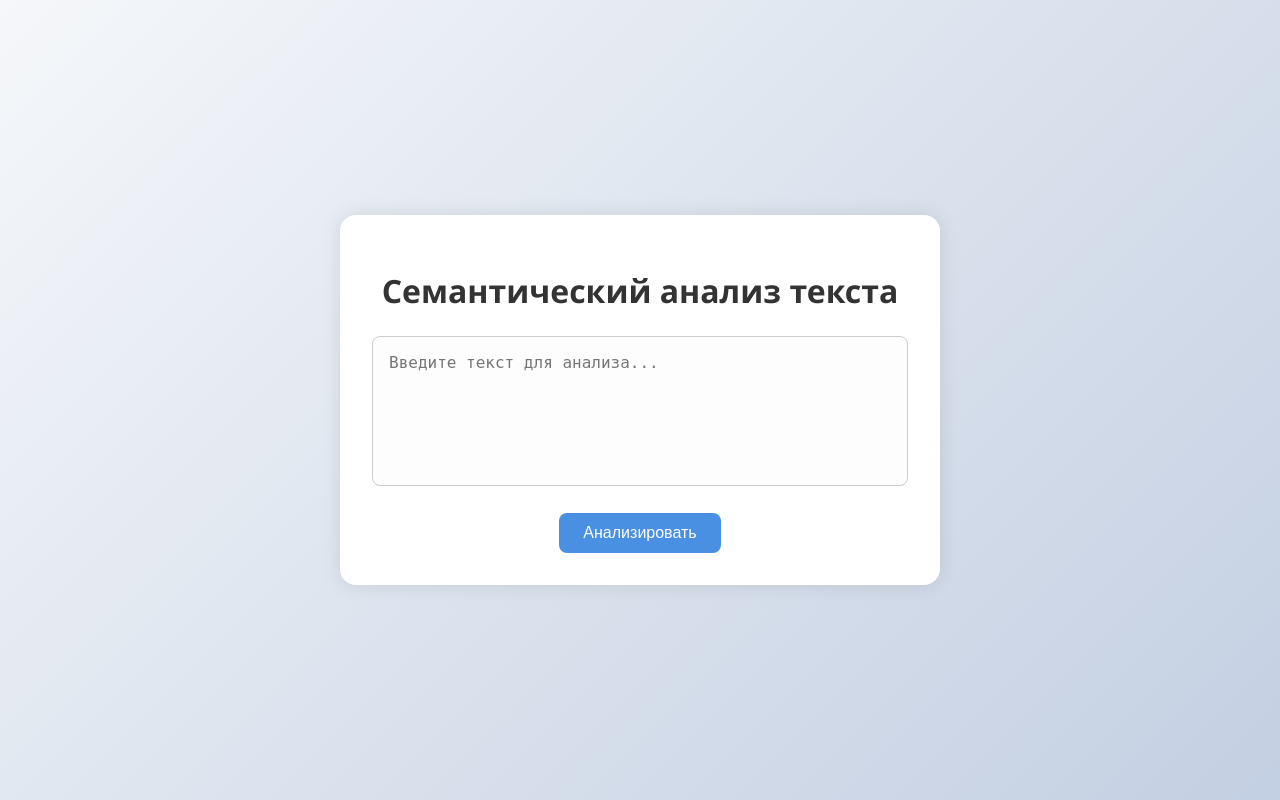
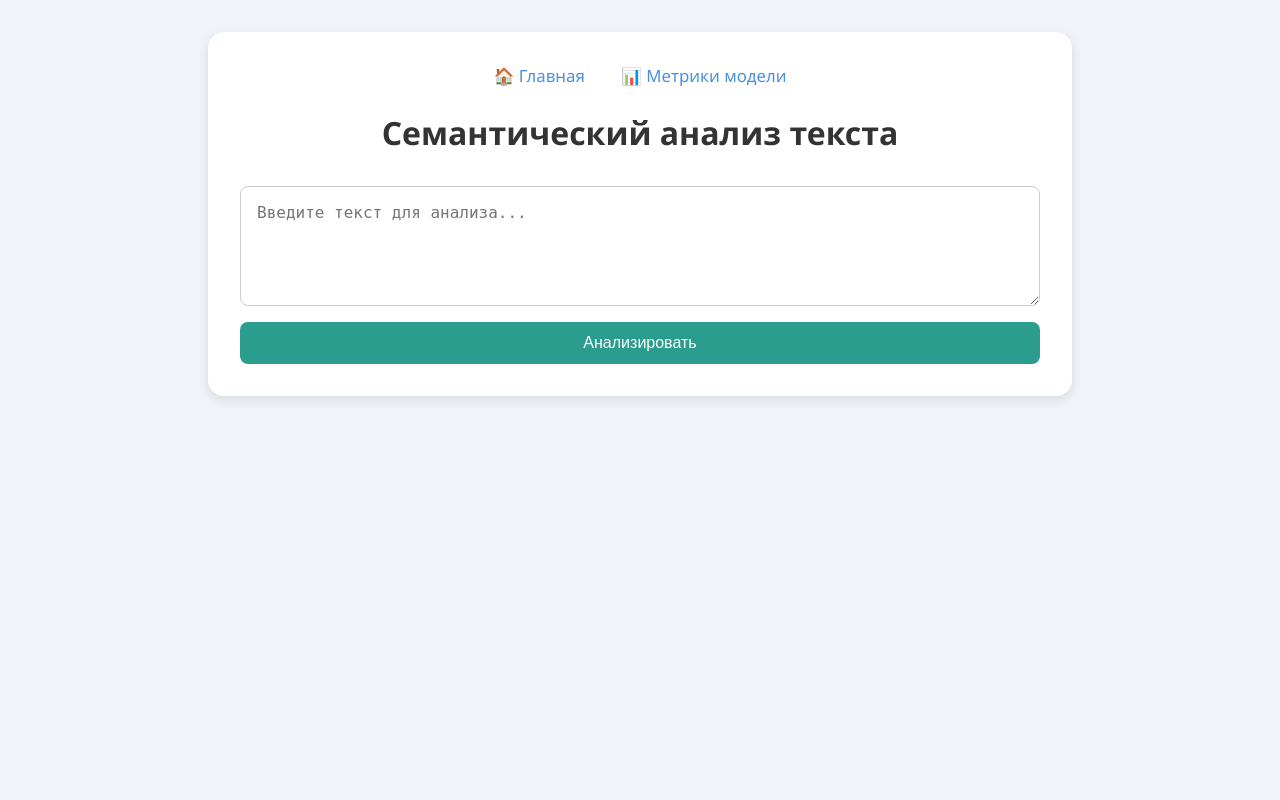
Before and after one commit to JarikDev/code_n_conquer, a Flask app: page / in a window 1280 px wide. Run offline with Flask 3, Linux system fonts and the light colour scheme; parts of the project's set-up code (start-up, migrations or seed data) failed here and were passed over.

Commit message:
improved front

```diff
--- a/src/cmd/app.py
+++ b/src/cmd/app.py
@@ -21,6 +21,7 @@ def predict():
 
     X = vectorizer.transform([text])
     prediction = model.predict(X)[0]
+    print(f'Prediction: {prediction}')
     return render_template("index.html", result=f"Предсказание: {prediction}")
 
 @app.route("/metrics", methods=["GET"])
--- a/src/cmd/templates/index.html
+++ b/src/cmd/templates/index.html
@@ -4,85 +4,110 @@
     <meta charset="UTF-8">
     <title>Семантический анализ текста</title>
     <style>
-        * {
-            box-sizing: border-box;
-        }
-
         body {
-            font-family: 'Segoe UI', Tahoma, Geneva, Verdana, sans-serif;
-            background: linear-gradient(135deg, #f5f7fa, #c3cfe2);
+            font-family: 'Segoe UI', sans-serif;
+            background: #f0f4f8;
+            padding: 2rem;
             margin: 0;
-            padding: 0;
-            display: flex;
-            align-items: center;
-            justify-content: center;
-            height: 100vh;
         }
 
         .container {
-            background-color: #ffffff;
+            max-width: 800px;
+            margin: auto;
+            background: white;
             padding: 2rem;
             border-radius: 1rem;
-            box-shadow: 0 0 20px rgba(0, 0, 0, 0.1);
-            width: 90%;
-            max-width: 600px;
+            box-shadow: 0 4px 12px rgba(0,0,0,0.1);
+        }
+
+        .nav {
             text-align: center;
+            margin-bottom: 1.5rem;
+        }
+
+        .nav a {
+            text-decoration: none;
+            color: #4a90e2;
+            font-weight: 500;
+            margin: 0 1rem;
+            font-size: 1.05rem;
+        }
+
+        .nav a:hover {
+            text-decoration: underline;
         }
 
         h1 {
-            color: #333333;
-            margin-bottom: 1.5rem;
+            text-align: center;
+            color: #333;
+        }
+
+        form {
+            display: flex;
+            flex-direction: column;
+            gap: 1rem;
+            margin-top: 2rem;
         }
 
         textarea {
             width: 100%;
-            height: 150px;
+            min-height: 120px;
             padding: 1rem;
             font-size: 1rem;
-            border: 1px solid #cccccc;
+            border: 1px solid #ccc;
             border-radius: 0.5rem;
-            resize: none;
-            overflow: auto;
-            background-color: #fdfdfd;
-            transition: border 0.2s;
-        }
-
-        textarea:focus {
-            outline: none;
-            border-color: #4a90e2;
+            resize: vertical;
+            box-sizing: border-box;
         }
 
         button {
-            padding: 0.7rem 1.5rem;
-            background-color: #4a90e2;
+            padding: 0.75rem;
+            font-size: 1rem;
+            background-color: #2a9d8f;
             color: white;
             border: none;
             border-radius: 0.5rem;
-            font-size: 1rem;
             cursor: pointer;
-            transition: background-color 0.3s ease;
+            transition: background-color 0.2s;
         }
 
         button:hover {
-            background-color: #357ab8;
+            background-color: #21867a;
         }
 
         .result {
-            margin-top: 1.5rem;
-            font-size: 1.2rem;
-            color: #1d3557;
+            margin-top: 2rem;
+            padding: 1.2rem;
+            background-color: #e0f7fa;
+            border-left: 6px solid #2a9d8f;
+            border-radius: 0.5rem;
+            font-size: 1.1rem;
+            color: #333;
+        }
+
+        .result strong {
+            color: #00796b;
         }
     </style>
 </head>
 <body>
     <div class="container">
+        <div class="nav">
+            <a href="/">🏠 Главная</a>
+            <a href="/metrics">📊 Метрики модели</a>
+        </div>
+
         <h1>Семантический анализ текста</h1>
-        <form method="POST" action="/predict">
-            <textarea name="text" placeholder="Введите текст для анализа..."></textarea><br><br>
+
+        <form action="/predict" method="post">
+            <textarea name="text" placeholder="Введите текст для анализа..."></textarea>
             <button type="submit">Анализировать</button>
         </form>
+
         {% if result %}
-            <div class="result"><strong>{{ result }}</strong></div>
+            <div class="result">
+                <strong>Результат предсказания:</strong> {{ result }}
+            </div>
         {% endif %}
     </div>
 </body>
```
Also changed, not shown: src/cmd/templates/metrics.html (+24 -9 lines).
